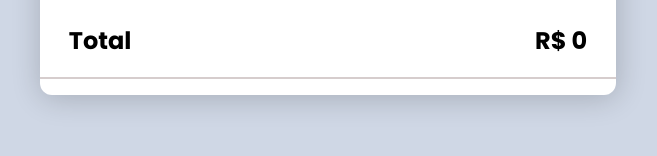
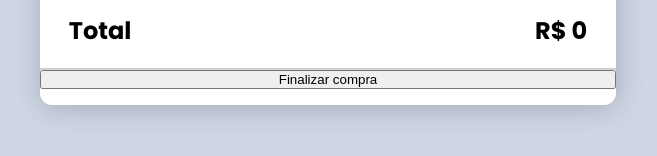
Before and after one commit to guihtryb/codeby-my-cart, a React (Create React App) app in the folder frontend/: page / in a window 1280 px wide. Shown: the part 412-568 px from the top of the page, without its empty margins (312-969 px from the left). Built offline with nearby package versions, Linux system fonts and the light colour scheme; no server answers.

Commit message:
feat: adiciona botão de finalizar a compra

```diff
--- a/frontend/src/CartApp.jsx
+++ b/frontend/src/CartApp.jsx
@@ -1,7 +1,7 @@
 import React, { useContext } from 'react';
 import CartList from './components/CartList';
 import CartTotalPrice from './components/CartTotalPrice';
-import FreeDelieveryMsg from './components/FreeDelieveryMsg';
+import FreeDeliveryMsg from './components/FreeDeliveryMsg';
 import context from './context/Context';
 
 import './styles/CartApp.css';
@@ -27,9 +27,15 @@ function CartApp() {
         <CartTotalPrice totalPrice={cartTotalPrice} />
         {
         cartTotalPrice > 10
-          && <FreeDelieveryMsg />
+          && <FreeDeliveryMsg />
         }
         <hr className="cart-box-sub-total" />
+        <button
+          className="finish-buy"
+          type="button"
+        >
+          Finalizar compra
+        </button>
       </div>
     </div>
   );
```
